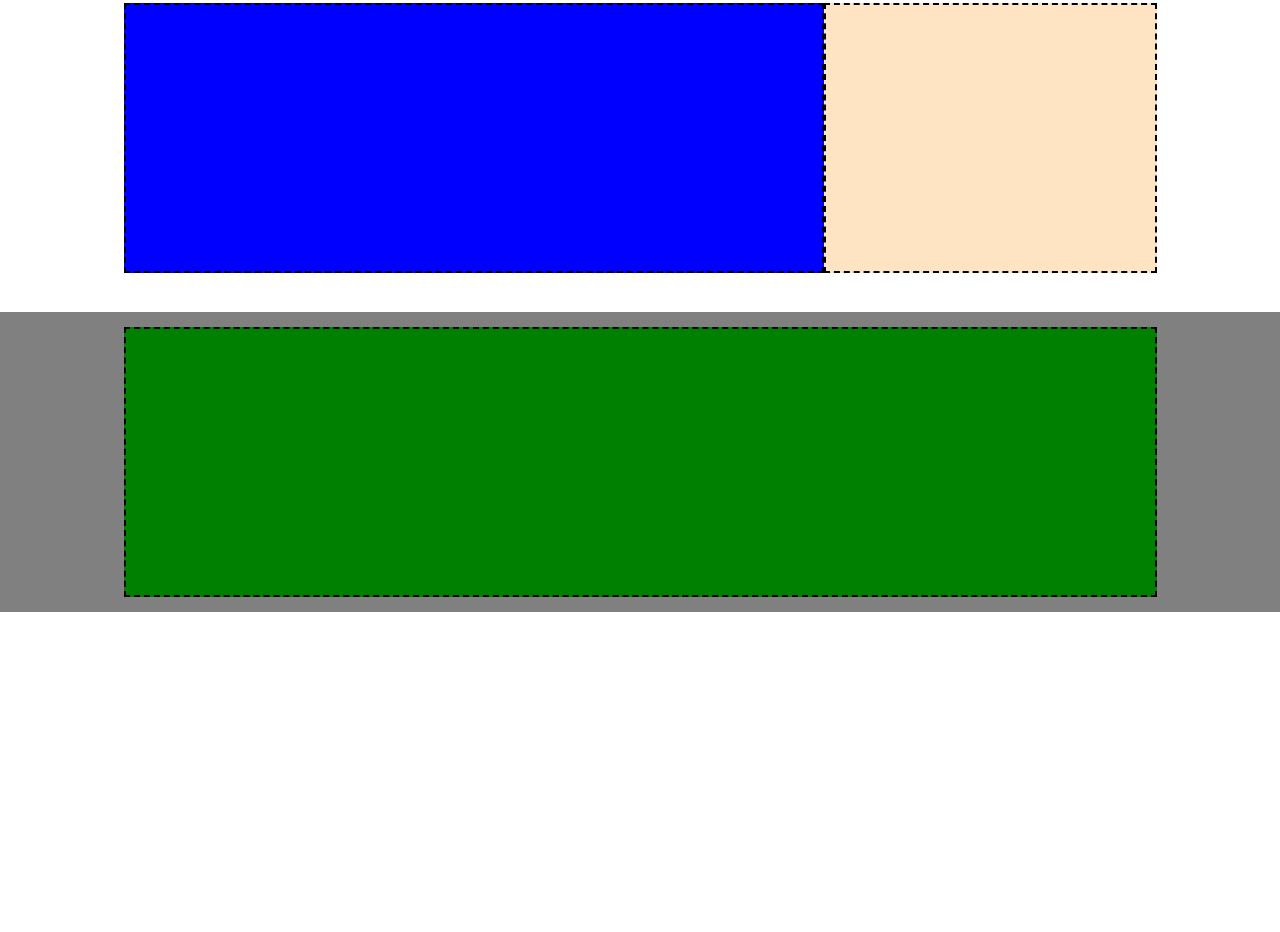
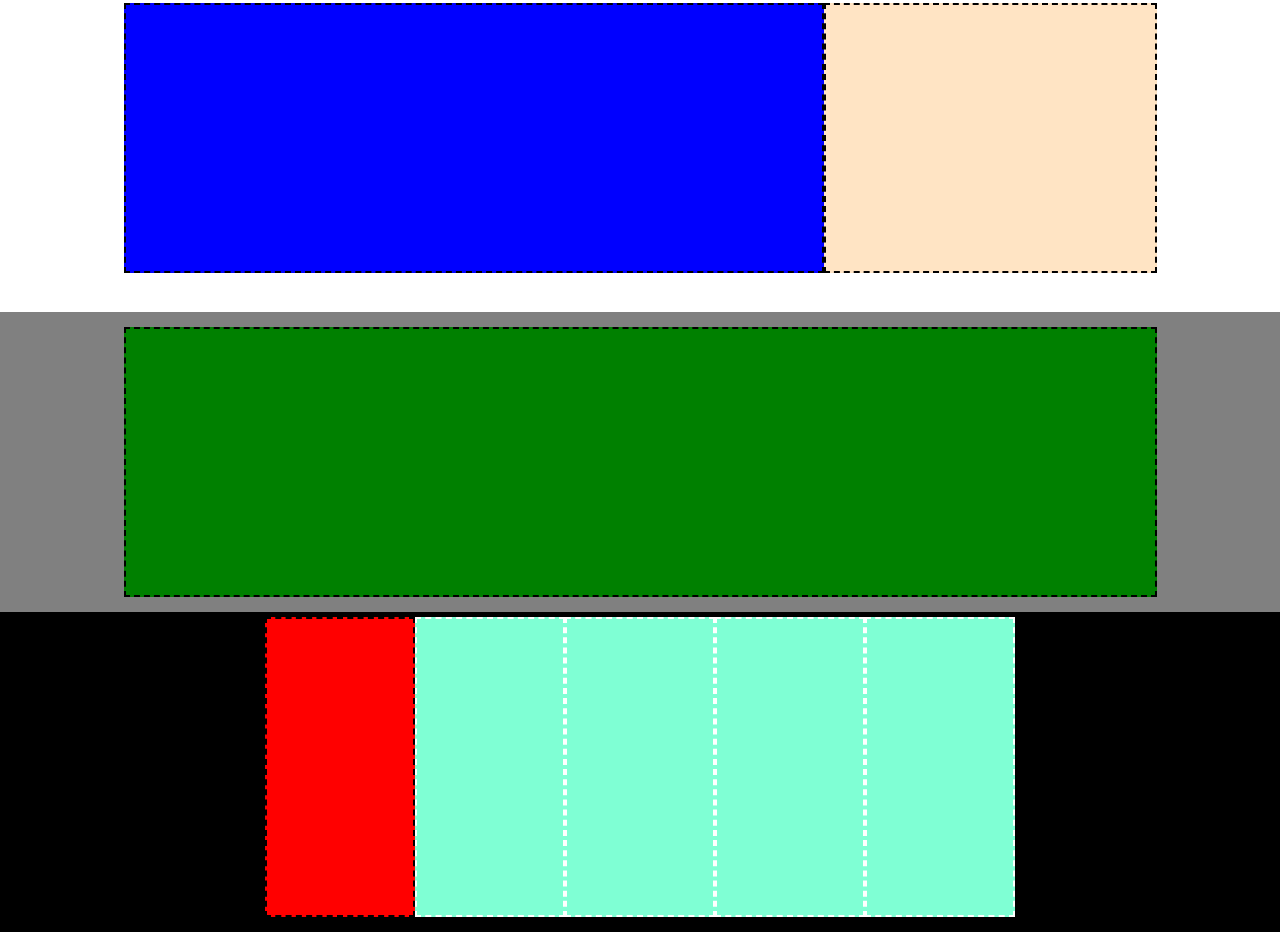
Before and after one commit to carlo191/htmlcss-struttura-discord, a plain HTML site: page index.html in a window 1280 px wide. Shown: the part 998-1930 px from the top of the page. Before the commit the page ends 1610 px from the top, so only its background shows below. Drawn offline with Linux system fonts and the light colour scheme.

Commit message:
top footer

```diff
--- a/css/style.css
+++ b/css/style.css
@@ -132,3 +132,30 @@
     padding-top: 15px;
     padding-bottom: 15px;
 }
+.top-footer{
+  display: flex;
+  justify-content: center;
+  padding-top: 5px;
+    padding-bottom: 15px;
+    background-color: black;
+
+
+
+
+
+
+}
+
+.red-panel{
+  background-color: red;
+  height: 300px;
+  width: 150px;
+  border: 2px dashed black;
+
+}
+.acquamarine-panel{
+  background-color: aquamarine;
+  height: 300px;
+  width: 150px;
+  border: 2px dashed white;
+}
--- a/index.html
+++ b/index.html
@@ -46,9 +46,32 @@
     <section class="fourth-section">
     <div class="green-panel"></div>
 
+
     </section>
 
     </main>
+
+
+    <footer>
+      <section class="top-footer">
+        <div class="red-panel"></div>
+        <div class="acquamarine-panel"></div>
+        <div class="acquamarine-panel"></div>
+        <div class="acquamarine-panel"></div>
+        <div class="acquamarine-panel"></div>
+
+
+      </section>
+
+    </hr class="line">
+
+      <section class="foot-footer"></section>
+
+
+
+
+
+    </footer>
 
 
 
```
